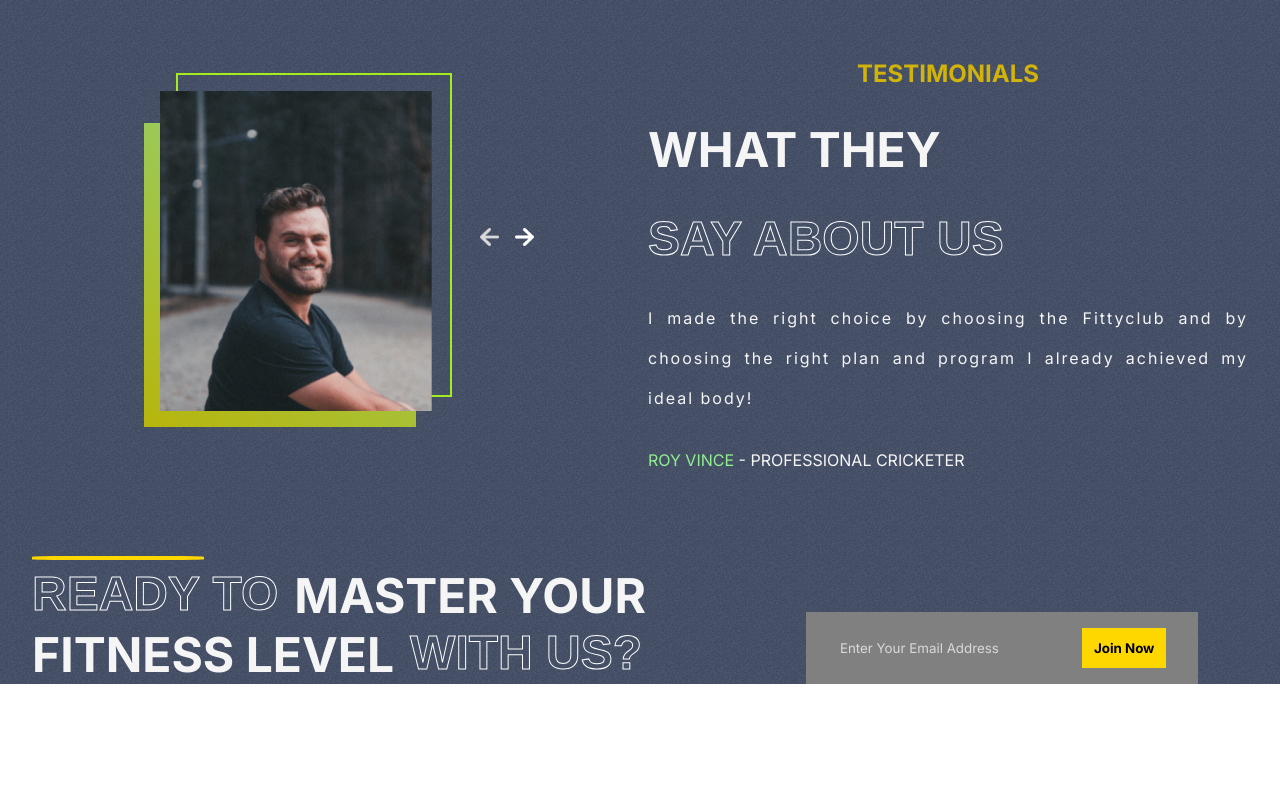
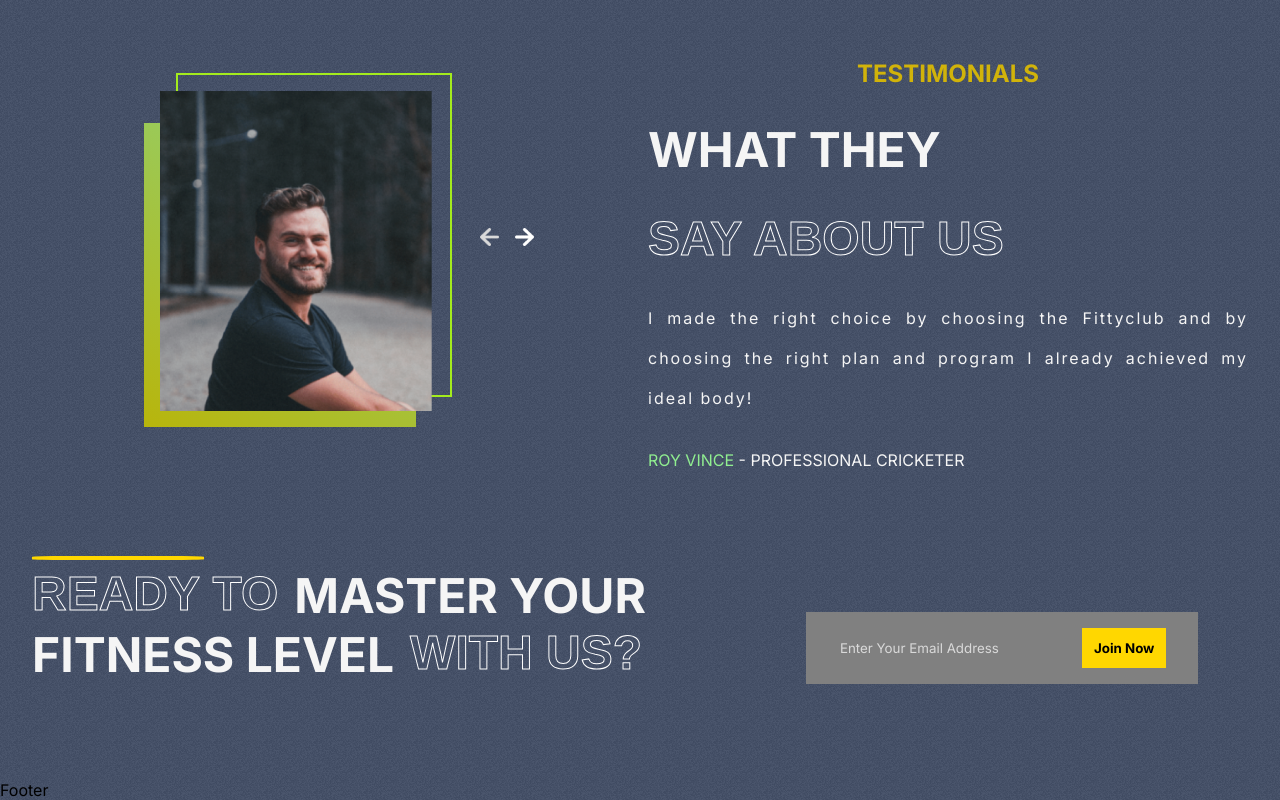
Before and after one commit to gihanthakavishan/Gymnasium_Application, a React (Create React App) app: page / in a window 1280 px wide. Shown: the part 2519-3319 px from the top of the page. Before the commit the page ends 3203 px from the top, so only its background shows below. Built offline with nearby package versions, Linux system fonts and the light colour scheme.

Commit message:
start footer part

```diff
--- a/src/App.js
+++ b/src/App.js
@@ -5,6 +5,7 @@
 import Plans from './components/Plans/Plans';
 import Testimonials from './components/Testimonials/Testimonials';
 import Join from './components/Join/Join';
+import Footer from './components/Footer/Footer';
 function App() {
   return (
     <div className="App">
@@ -14,6 +15,7 @@
           <Plans/>
           <Testimonials/>
           <Join/>
+          <Footer/>
     </div>
   );
 }
--- /dev/null
+++ b/src/components/Footer/Footer.jsx
@@ -0,0 +1,9 @@
+import React from 'react';
+import './Footer.css';
+const Footer = () => {
+  return (
+    <div>Footer</div>
+  )
+}
+
+export default Footer
```
Also changed, not shown: src/components/Footer/Footer.css (added).
